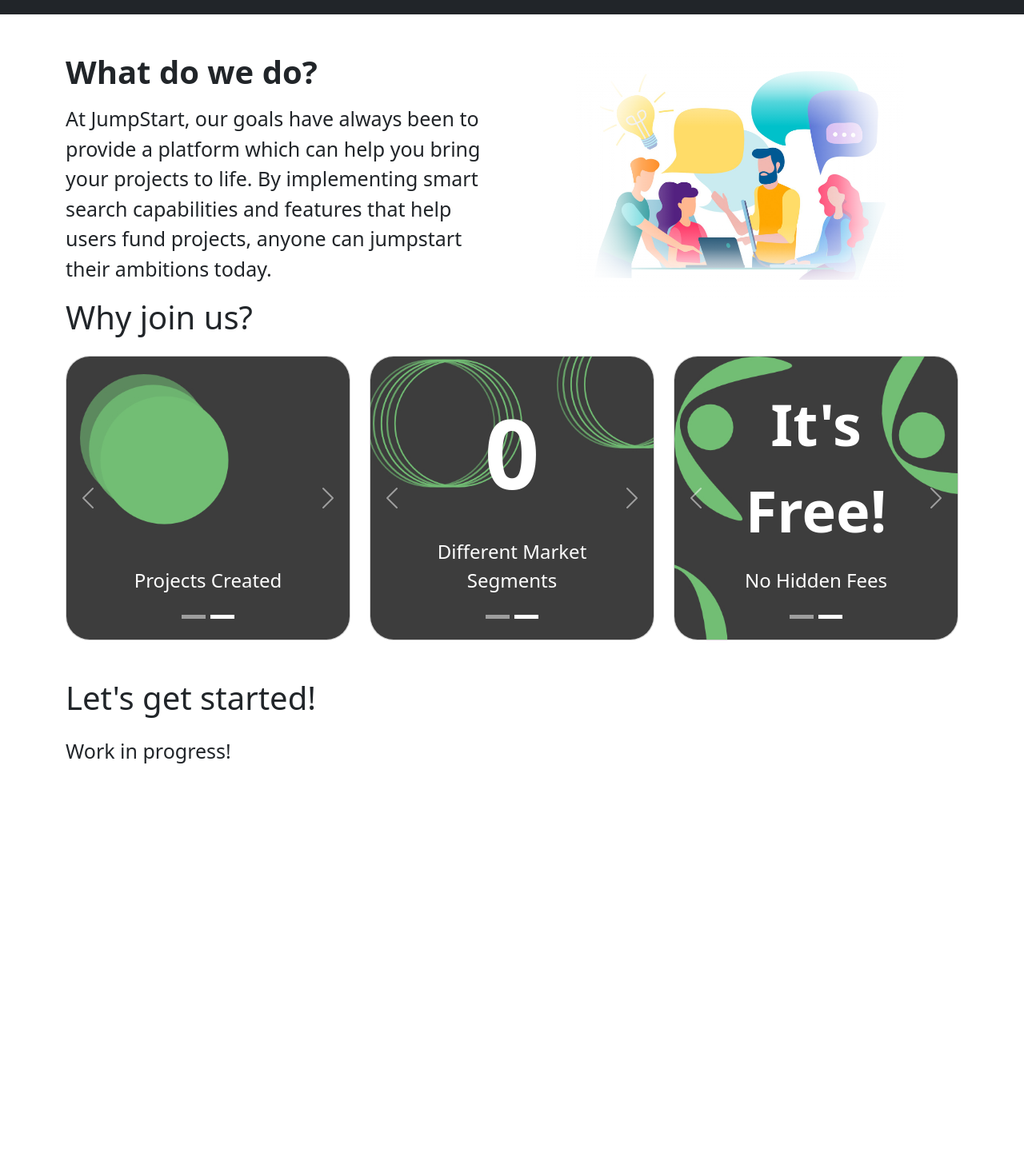
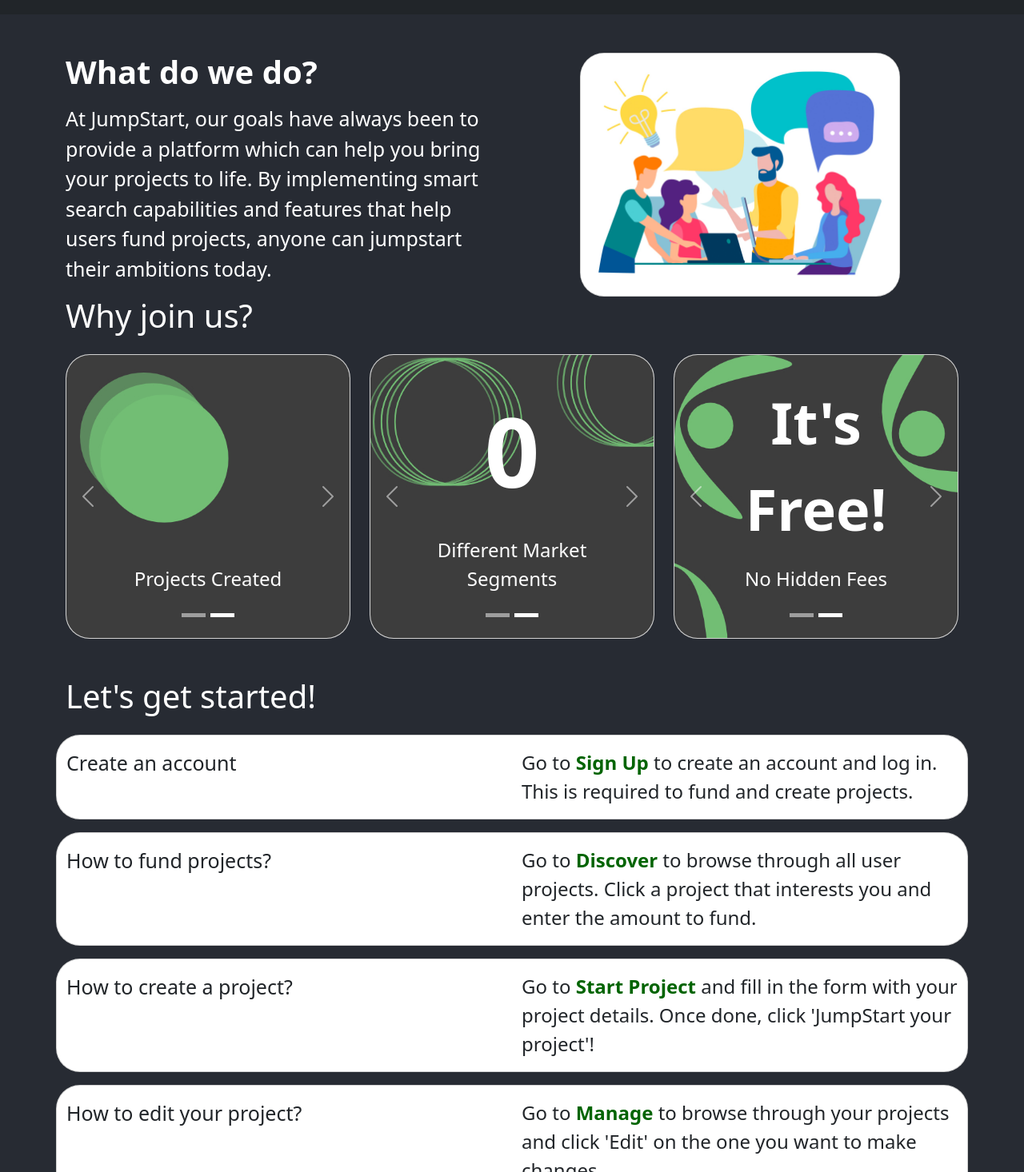
Before and after one commit to HarshaExplorer/JumpStart, a React (Create React App) app: page /about in a window 1280 px wide. Shown: the part 44-1510 px from the top of the page at 80% size. Before the commit the page ends 1019 px from the top, so only its background shows below. Built offline with nearby package versions, Linux system fonts and the light colour scheme; no server answers; the database is empty.

Commit message:
adjusted home page typewriter and completed about page

```diff
--- a/package.json
+++ b/package.json
@@ -15,6 +15,7 @@
     "react-router-dom": "^6.22.3",
     "react-scripts": "5.0.1",
     "react-simple-typewriter": "^5.0.1",
+    "react-typewriter": "^0.4.1",
     "web-vitals": "^2.1.4"
   },
   "scripts": {
--- a/public/index.html
+++ b/public/index.html
@@ -26,7 +26,7 @@
     -->
     <title>React App</title>
   </head>
-  <body>
+  <body bgColor="#272B33">
     <noscript>You need to enable JavaScript to run this app.</noscript>
     <div id="root"></div>
     <!--
--- a/src/routes/About.css
+++ b/src/routes/About.css
@@ -27,42 +27,3 @@
   height: 5px !important;
   width: 30px !important;
 }
-
-.image-container::after {
-  content: "";
-  display: block;
-  position: absolute;
-  top: 0;
-  bottom: 0;
-  left: 0;
-  right: 0;
-  background: linear-gradient(
-      to top,
-      rgba(255, 255, 255, 1) 0%,
-      rgba(255, 255, 255, 0) 20%,
-      rgba(255, 255, 255, 0) 70%,
-      rgba(255, 255, 255, 1) 100%
-    ),
-    linear-gradient(
-      to bottom,
-      rgba(255, 255, 255, 1) 0%,
-      rgba(255, 255, 255, 0) 20%,
-      rgba(255, 255, 255, 0) 70%,
-      rgba(255, 255, 255, 1) 100%
-    ),
-    linear-gradient(
-      to left,
-      rgba(255, 255, 255, 1) 0%,
-      rgba(255, 255, 255, 0) 20%,
-      rgba(255, 255, 255, 0) 70%,
-      rgba(255, 255, 255, 1) 100%
-    ),
-    linear-gradient(
-      to right,
-      rgba(255, 255, 255, 1) 0%,
-      rgba(255, 255, 255, 0) 20%,
-      rgba(255, 255, 255, 0) 70%,
-      rgba(255, 255, 255, 1) 100%
-    );
-  pointer-events: none;
-}
--- a/src/routes/About.jsx
+++ b/src/routes/About.jsx
@@ -114,6 +114,7 @@
     getProject();
     getFunded();
     getTotalCompanies();
+    document.body.style.backgroundColor = '#272B33'
   }, []);
 
   // Function to format number to display in millions
@@ -127,8 +128,8 @@
     <Container>
       <Row className="mt-5">
         <Col>
-          <h1 style={{ fontWeight: "bolder" }}>What do we do?</h1>
-          <p className="mt-3" style={{ fontWeight: "400", fontSize: "25px" }}>
+          <h1 style={{ color: 'white', fontWeight: "bolder" }}>What do we do?</h1>
+          <p className="mt-3" style={{ color: 'white', fontWeight: "400", fontSize: "25px" }}>
             At JumpStart, our goals have always been to provide a platform which
             can help you bring your projects to life. By implementing smart
             search capabilities and features that help users fund projects,
@@ -136,14 +137,14 @@
           </p>
         </Col>
         <Col className="d-flex justify-content-center">
-          <div className="image-container">
+          <Card style={{width: '25rem', borderRadius: "30px", overflow: "hidden"}}>
             <Image src={aboutHeader} fluid />
-          </div>
+          </Card>
         </Col>
       </Row>
 
       <Row>
-        <h1>Why join us?</h1>
+        <h1 style={{color: 'white'}}>Why join us?</h1>
       </Row>
 
       <Row className="mt-3">
@@ -254,9 +255,60 @@
         </Col>
       </Row>
 
+
       <Row className="mt-5">
-        <h1>Let's get started!</h1>
-        <p className="mt-3" style={{ fontWeight: "400", fontSize: "25px" }}>Work in progress!</p>
+        <h1 style={{color: 'white'}}>Let's get started!</h1>
+          <Card className="mt-3" style={{ borderRadius: "30px", overflow: "hidden" }}>
+              <Row>
+              <Col>
+                <p className="mt-3" style={{ fontWeight: "400", fontSize: "25px" }}>Create an account</p>
+              </Col>
+              <Col>
+              <p className="mt-3" style={{ fontSize: "150%" }}>Go to <bold><span style={{color: 'darkgreen', fontWeight: "800"}}>Sign Up</span></bold> to create an account and log in. This is required to fund and create projects.</p>
+              </Col>
+              </Row>
+            </Card>
+
+          <Card className="mt-3" style={{ borderRadius: "30px", overflow: "hidden" }}>
+            <Row>
+            <Col>
+              <p className="mt-3" style={{ fontWeight: "400", fontSize: "25px" }}>How to fund projects?</p>
+            </Col>
+            <Col>
+            <p className="mt-3" style={{ fontSize: "150%" }}>Go to <bold><span style={{color: 'darkgreen', fontWeight: "800"}}>Discover</span></bold> to browse through all user projects. Click a project that interests you and enter the amount to fund.</p>
+            </Col>
+            </Row>
+          </Card>
+          <Card className="mt-3" style={{ borderRadius: "30px", overflow: "hidden" }}>
+            <Row>
+            <Col>
+              <p className="mt-3" style={{ fontWeight: "400", fontSize: "25px" }}>How to create a project?</p>
+            </Col>
+            <Col>
+            <p className="mt-3" style={{ fontWeight: "300", fontSize: "150%" }}>Go to <bold><span style={{color: 'darkgreen', fontWeight: "800"}}>Start Project</span></bold> and fill in the form with your project details. Once done, click 'JumpStart your project'!</p>
+            </Col>
+            </Row>
+          </Card>
+          <Card className="mt-3" style={{ borderRadius: "30px", overflow: "hidden" }}>
+            <Row>
+            <Col>
+              <p className="mt-3" style={{ fontWeight: "400", fontSize: "25px" }}>How to edit your project?</p>
+            </Col>
+            <Col>
+            <p className="mt-3" style={{ fontWeight: "300", fontSize: "150%" }}>Go to <bold><span style={{color: 'darkgreen', fontWeight: "800"}}>Manage</span></bold> to browse through your projects and click 'Edit' on the one you want to make changes.</p>
+            </Col>
+            </Row>
+          </Card>
+          <Card className="mt-3" style={{ borderRadius: "30px", overflow: "hidden" }}>
+            <Row>
+            <Col>
+              <p className="mt-3" style={{ fontWeight: "400", fontSize: "25px" }}>How to track funds for your project?</p>
+            </Col>
+            <Col>
+            <p className="mt-3" style={{ fontWeight: "300", fontSize: "150%" }}>Go to <bold><span style={{color: 'darkgreen', fontWeight: "800"}}>Manage</span></bold> to browse through all user projects and click 'Track Funds'.</p>
+            </Col>
+            </Row>
+          </Card>
       </Row>
     </Container>
   );
--- a/src/routes/Home.css
+++ b/src/routes/Home.css
@@ -8,6 +8,10 @@
   font-family: "Kanit", sans-serif;
   font-weight: 700;
   font-style: normal;
+}
+
+.typewriter-style {
+  color: #27e690;
 }
 
 .landing-container {
--- a/src/routes/Home.jsx
+++ b/src/routes/Home.jsx
@@ -1,7 +1,7 @@
 import React from "react";
 import { Link } from "react-router-dom";
 import "./Home.css";
-import useTypewriter from "../components/useTypeWriter.js";
+import {Typewriter} from 'react-simple-typewriter';
 
 const Home = ({ token, setToken }) => {
   const handleLogout = () => {
@@ -10,19 +10,28 @@
   };
 
   const fullText =
-    "At JumpStart, we're more than a platform – we're a launchpad for dreams. Here, innovation finds its voice, and passion fuels progress. JumpStart empowers you to turn potential into reality. Join us in shaping the future.";
-  const displayText = useTypewriter(fullText);
+    "We're more than a platform – we're a launchpad for dreams. Here, innovation finds its voice, and passion fuels progress. JumpStart empowers you to turn potential into reality. Join us in shaping the future.";
+
 
   return (
     <div className="landing-container">
       <div className="landing-content">
         <h1 className="landing-name kanit-bold">
-          <span style={{ color: "#6ee397" }}>Jump</span>Start.
+          <span style={{ color: "#6ee397" }}>Jump</span>Start
         </h1>
         <h1 className="landing-title sanchez-regular">
-          JumpStart: Empowering Innovators, Fueling Dreams.
+          Empowering Innovators, Fueling Dreams.
         </h1>
-        <h2 className="landing-h2 sanchez-regular">{displayText}</h2>
+
+        <h2>
+          <span style={{color: 'white'}}>We're</span> <span className="typewriter-style"><Typewriter
+              words = {['more than a platform.', 'a launchpad for dreams.']}
+              loop = {true}
+              cursor
+              typeSpeed={50}
+        />
+    </span>
+  </h2>
       </div>
     </div>
   );
```
Also changed, not shown: 1 other file (tests, documents, lock files or other folders).
